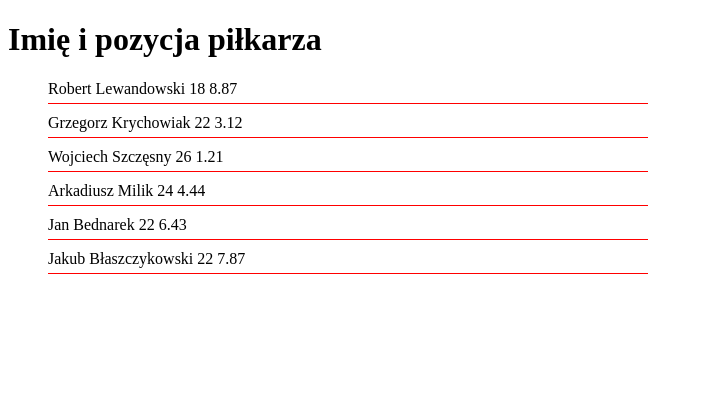
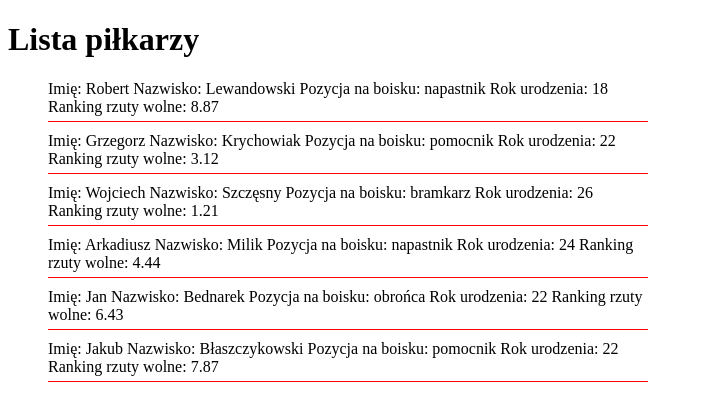
Before and after one commit to Grzesiek1982/masta_01b, a plain HTML site: page index.html in a window 1280 px wide. Shown: the whole page, without its empty margins (0-703 px from the left). Drawn offline with Linux system fonts and the light colour scheme.

Commit message:
niedziela09

```diff
--- a/index.html
+++ b/index.html
@@ -8,7 +8,7 @@
     <title>Trening czyni mistrza - zadanie 01</title>
   </head>
   <body>
-    <h1>Imię i pozycja piłkarza</h1>
+    <h1>Lista piłkarzy</h1>
     <ul id="peopleList"></ul>
   </body>
   <script src="player.js"></script>
--- a/player.js
+++ b/player.js
@@ -144,12 +144,19 @@ const peopleList = document.getElementById("peopleList");
 players.forEach((person) => {
   const listItem = document.createElement("li");
   listItem.textContent =
+    "Imię: " +
     person.name +
     " " +
+    "Nazwisko: " +
     person.lastName +
     " " +
+    "Pozycja na boisku: " +
+    person.position +
+    " " +
+    "Rok urodzenia: " +
     person.age.year +
     " " +
+    "Ranking rzuty wolne: " +
     person.rating.freekick;
   peopleList.appendChild(listItem);
 });
```
Also changed, not shown: styles.css (+0 -15 lines).
